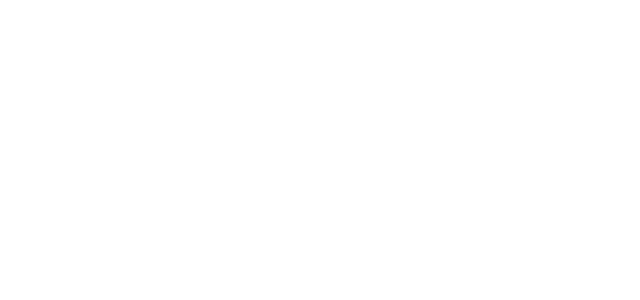
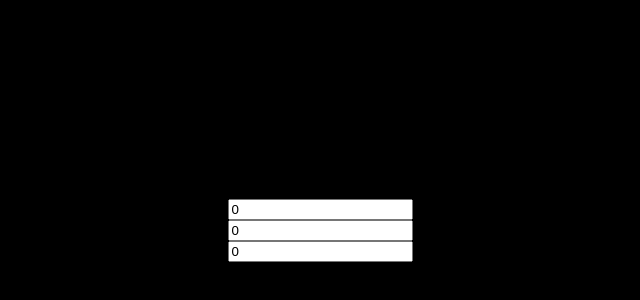
Before and after one commit to rendrazuriansyah/vue-state-management-pinia, a Vue app: page / in a window 1280 px wide. Shown: the part 170-470 px from the top of the page, without its empty margins (320-960 px from the left). Built offline with nearby package versions, Linux system fonts and the light colour scheme.

Commit message:
feat: add color picker using ref for dynamic background color

```diff
--- a/src/App.vue
+++ b/src/App.vue
@@ -1,7 +1,47 @@
-<script setup></script>
+<script setup>
+import { ref } from "vue";
+
+const red = ref(0);
+const green = ref(0);
+const blue = ref(0);
+</script>
 
 <template>
-	<main></main>
+	<main :style="{ backgroundColor: `rgb(${red}, ${green}, ${blue})` }">
+		<div>
+			<input
+				type="number"
+				placeholder="red"
+				v-model="red"
+				id=""
+			/>
+			<input
+				type="number"
+				placeholder="green"
+				v-model="green"
+				id=""
+			/>
+			<input
+				type="number"
+				placeholder="blue"
+				v-model="blue"
+				id=""
+			/>
+		</div>
+	</main>
 </template>
 
-<style scoped></style>
+<style scoped>
+main {
+	background-color: rgb(122, 50, 255);
+	height: 100vh;
+	display: flex;
+	align-items: center;
+	justify-content: center;
+}
+
+div {
+	display: flex;
+	flex-direction: column;
+}
+</style>
```
